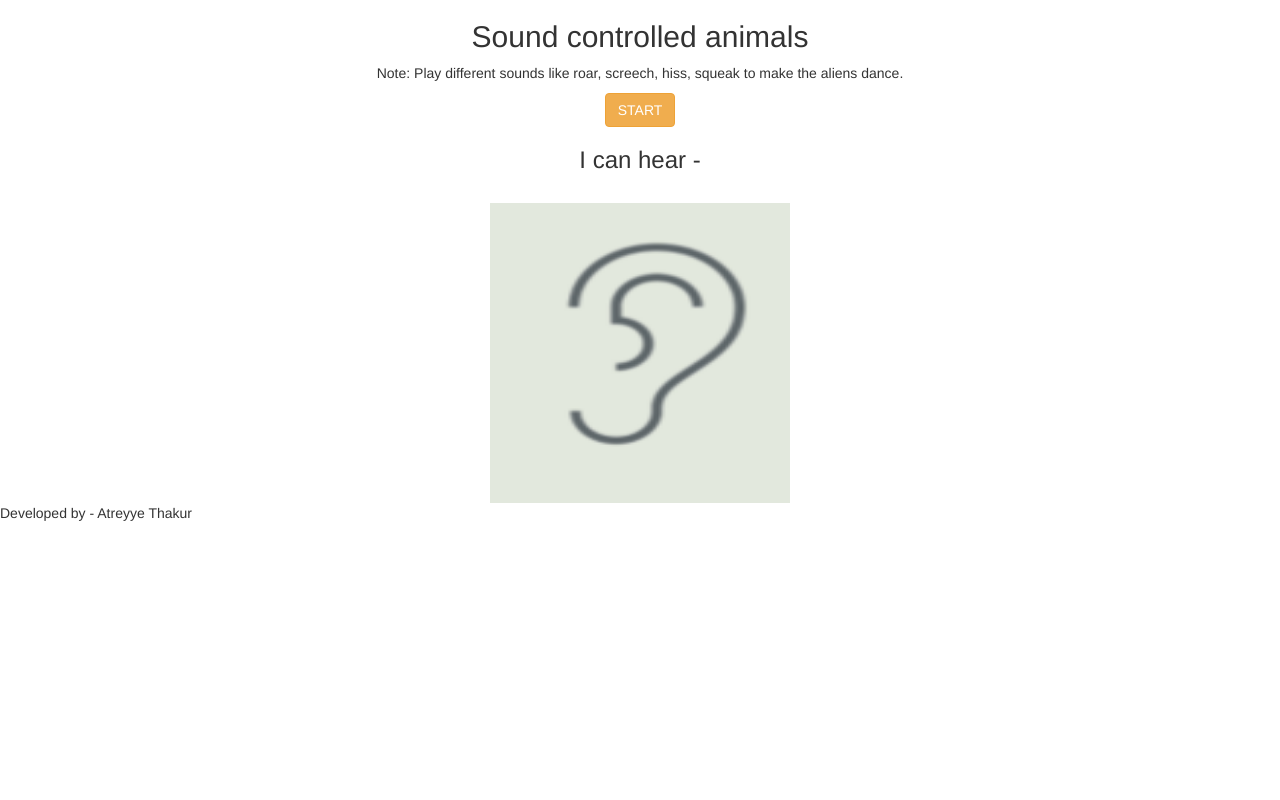
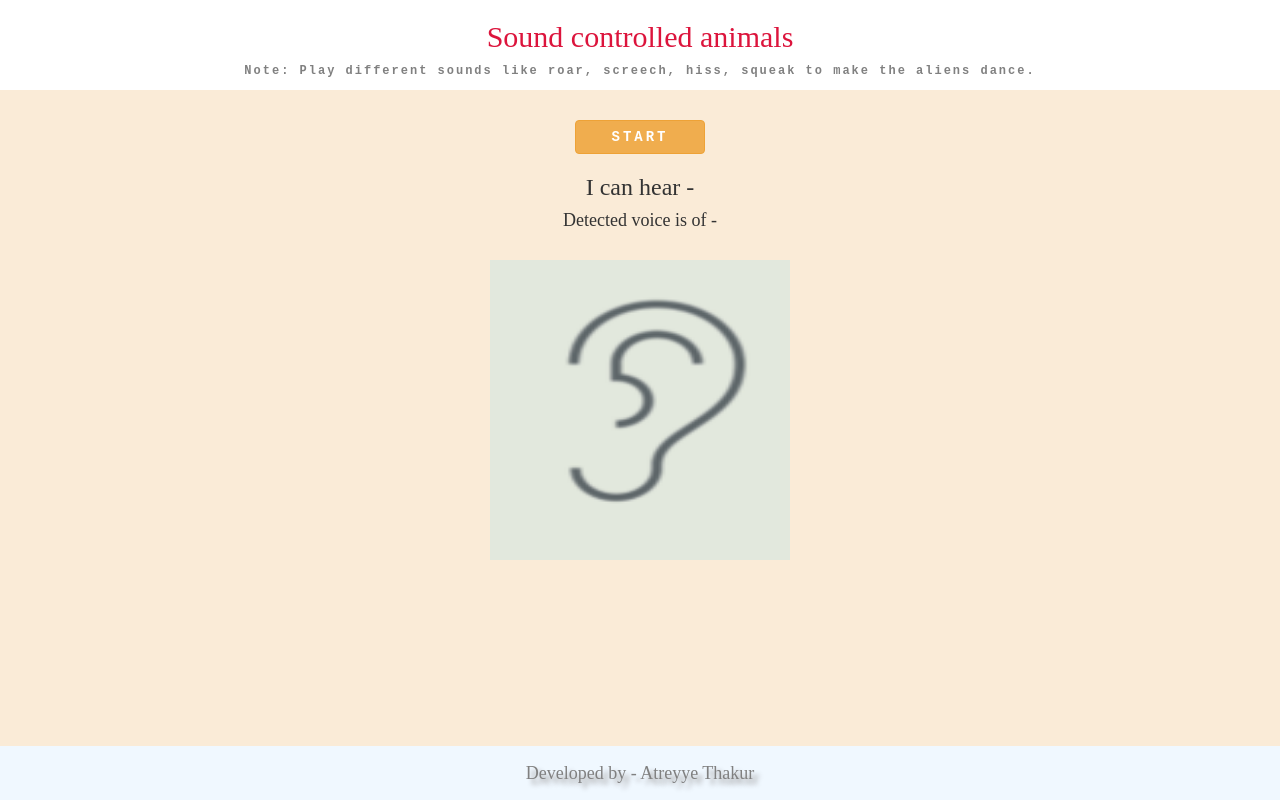
Before and after one commit to Atreyye12/Animals-Sound, a plain HTML site: page index.html in a window 1280 px wide. Drawn offline with nearby package versions, Linux system fonts and the light colour scheme.

Commit message:
Add files via upload

```diff
--- a/index.html
+++ b/index.html
@@ -18,7 +18,7 @@
           <center>
               <button class="btn btn-warning" onclick="startClassification();"> START </button>
               <h3 id="result_label">I can hear - </h3>
-              <h4 id="result_confidence"></h4>
+              <h4 id="result_confidence"> Detected voice is of - </h4>
               <br>
               <img src="ear.png" width="300" height="300"
           </center>
--- a/main.js
+++ b/main.js
@@ -0,0 +1,28 @@
+function startClassification() {
+    navigator.mediaDevices.getUserMedia({
+        audio: true
+    });
+    classifier = ml5.soundClassifier('https://teachablemachine.withgoogle.com/models/EkAHnhixx/model.json', modelReady);
+}
+
+function modelReady() {
+    classifier.classify(gotResults);
+}
+var lion = 0;
+var owl = 0;
+var hiss = 0;
+var panther = 0;
+
+function gotResults() {
+    if (error) {
+        console.error(error);
+    } else {
+        console.log(results);
+        random_number_r = Math.floor(Math.random() * 255) + 1;
+        random_number_g = Math.floor(Math.random() * 255) + 1;
+        random_number_b = Math.floor(Math.random() * 255) + 1;
+    }
+
+    document.getElementById("result_label").style.color = "rgb(" + random_number_r + "," + random_number_g + "," + random_number_b + ")";
+    document.getElementById("result_confidence").style.color = "rgb(" + random_number_r + "," + random_number_g + "," + random_number_b + ")";
+}
--- a/style.css
+++ b/style.css
@@ -0,0 +1,33 @@
+body {
+    font-family: 'Times New Roman', Times, serif;
+    background-color: antiquewhite;
+}
+.header_div {
+    background-color: white;
+    color: crimson;
+}
+.header_div p{
+    font-family: 'Courier New', Courier, monospace;
+    color: gray;
+    letter-spacing: 2px;
+    font-size: 12px;
+    font-weight: bolder;
+}
+.main_div button{
+    font-family: 'Courier New', Courier, monospace;
+    margin-top: 30px;
+    width: 130px;
+    font-weight: bolder;
+    letter-spacing: 3px;
+}
+.copy_right_footer {
+    position: fixed;
+    color: gray;
+    bottom: 0;
+    width: 100%;
+    font-size: 18px;
+    background-color: aliceblue;
+    text-align: center;
+    line-height: 3;
+    text-shadow: 5px 5px 5px rgb(151, 149, 149);
+}
```
